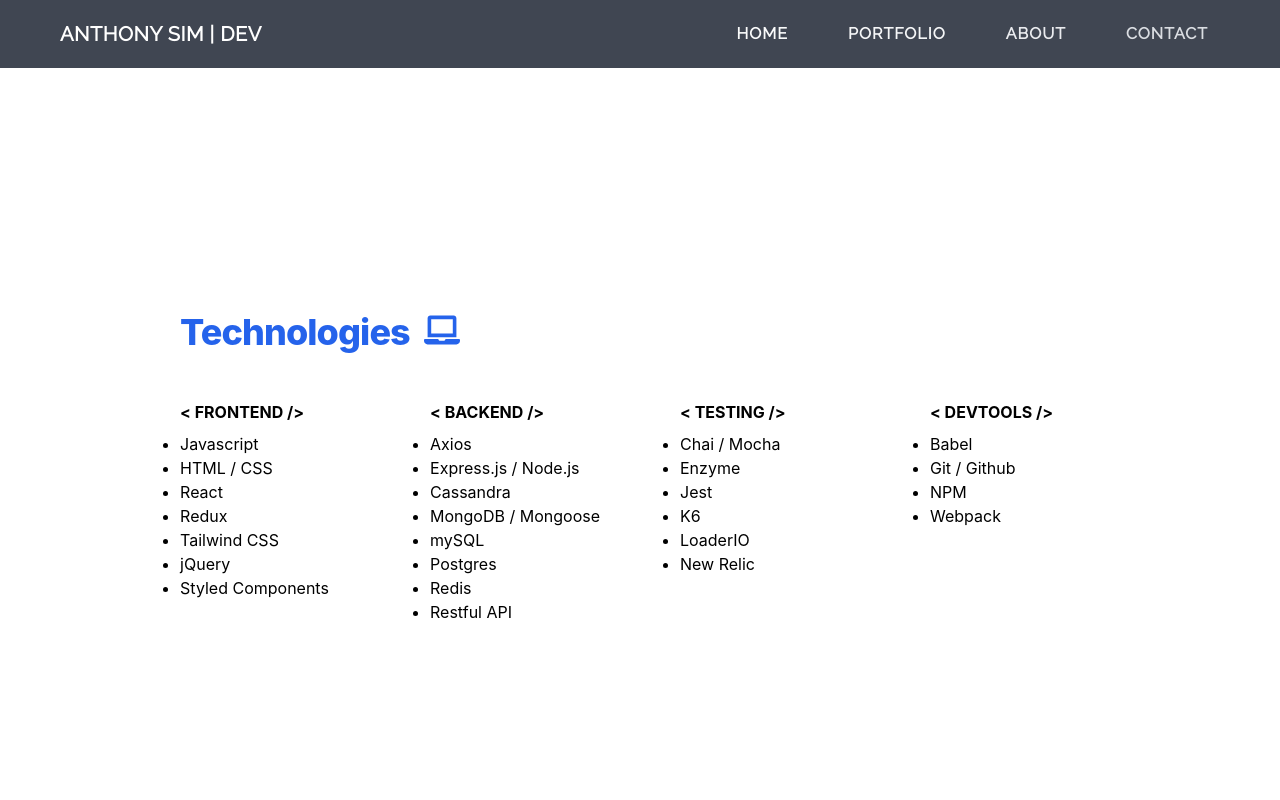
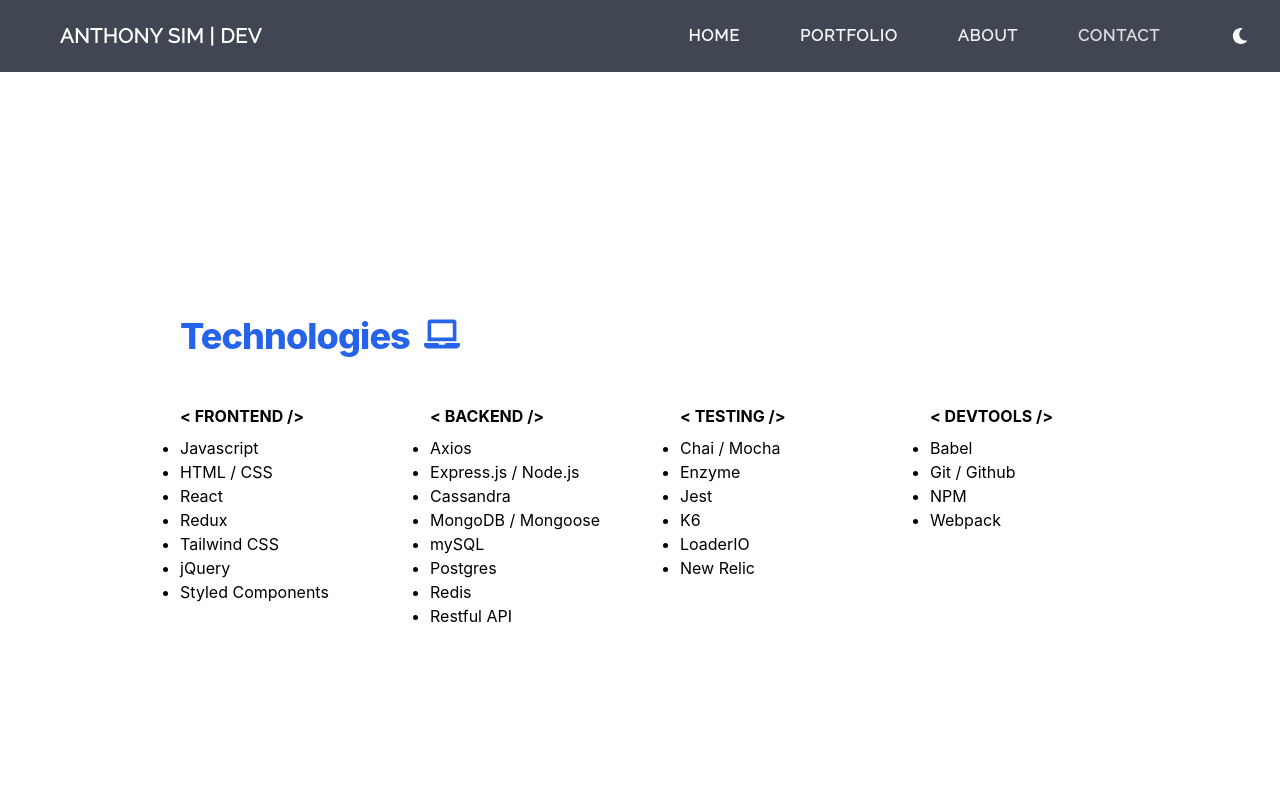
Before and after one commit to anthonysim/portfolio, a Next.js app: page / in a window 1280 px wide. Shown: the top 800 px of the page. Built offline with nearby package versions, Linux system fonts and the light colour scheme.

Commit message:
dark and light mode

```diff
--- a/components/Navbar.js
+++ b/components/Navbar.js
@@ -1,11 +1,13 @@
 import Link from 'next/link';
+import { useTheme } from 'next-themes';
 import { useState } from 'react';
 import { Fade } from "react-awesome-reveal";
-
+import { FaMoon } from "react-icons/fa";
+import { FiSun } from "react-icons/fi";
 
 export default function Navbar() {
   const [active, setActive] = useState(false);
-
+  const { theme, setTheme } = useTheme();
   const handleClick = () => {
     setActive(!active);
   };
@@ -45,6 +47,17 @@ export default function Navbar() {
             className={`${active ? '' : 'hidden'
               }   w-full lg:inline-flex lg:flex-grow lg:w-auto`}
           >
+
+            {/* LIGHT AND DARK MODE */}
+            <button
+              aria-label="Toggle Dark Mode"
+              type="button"
+              className="p-3 h-12 w-12 order-2 md:order-3"
+              onClick={() => setTheme(theme === 'dark' ? 'light' : 'dark')}
+            >{theme === 'dark' ? <FiSun style={{ fontSize: '20px' }} /> : <FaMoon style={{ color: 'white' }} />}
+            </button>
+
+            {/* LINKS */}
             <div className='pr-12 lg:inline-flex lg:flex-row lg:ml-auto lg:w-auto w-full lg:items-center items-start  flex flex-col lg:h-auto'>
               <Link href='/'>
                 <a className='pl-12 lg:inline-flex lg:w-auto w-full px-3 py-2 rounded text-gray-50 font-bold items-center justify-center  hover:text-blue-500 uppercase'>
--- a/package.json
+++ b/package.json
@@ -11,6 +11,7 @@
   "dependencies": {
     "axios": "^0.21.1",
     "next": "11.1.0",
+    "next-themes": "^0.0.15",
     "nodemailer": "^6.6.3",
     "react": "17.0.2",
     "react-awesome-reveal": "^3.8.1",
--- a/pages/_app.js
+++ b/pages/_app.js
@@ -1,4 +1,5 @@
-import '../styles/globals.css'
+import { ThemeProvider } from 'next-themes';
+import '../styles/globals.css';
 import Navbar from '../components/Navbar';
 import Footer from '../components/Footer';
 import ScrollToTop from '../components/ScrollToTop';
@@ -7,10 +8,12 @@ import { Fade } from "react-awesome-reveal";
 function MyApp({ Component, pageProps }) {
   return (
     <div>
-      <Navbar />
-      <Component {...pageProps} />
-      <ScrollToTop />
-      <Footer />
+      <ThemeProvider attribute="class">
+        <Navbar />
+        <Component {...pageProps} />
+        <ScrollToTop />
+        <Footer />
+      </ThemeProvider>
     </div>
   )
 }
--- a/pages/index.js
+++ b/pages/index.js
@@ -1,5 +1,5 @@
-import Head from 'next/head'
-import Image from 'next/image'
+import Head from 'next/head';
+import Image from 'next/image';
 import TechList from '../components/TechList';
 import styles from '../styles/Home.module.css';
 
--- a/tailwind.config.js
+++ b/tailwind.config.js
@@ -1,6 +1,6 @@
 module.exports = {
   purge: ['./pages/**/*.{js,ts,jsx,tsx}', './components/**/*.{js,ts,jsx,tsx}'],
-  darkMode: false, // or 'media' or 'class'
+  darkMode: 'class',
   theme: {
     extend: {},
   },
```
Also changed, not shown: 2 other files (tests, documents, lock files or other folders).
